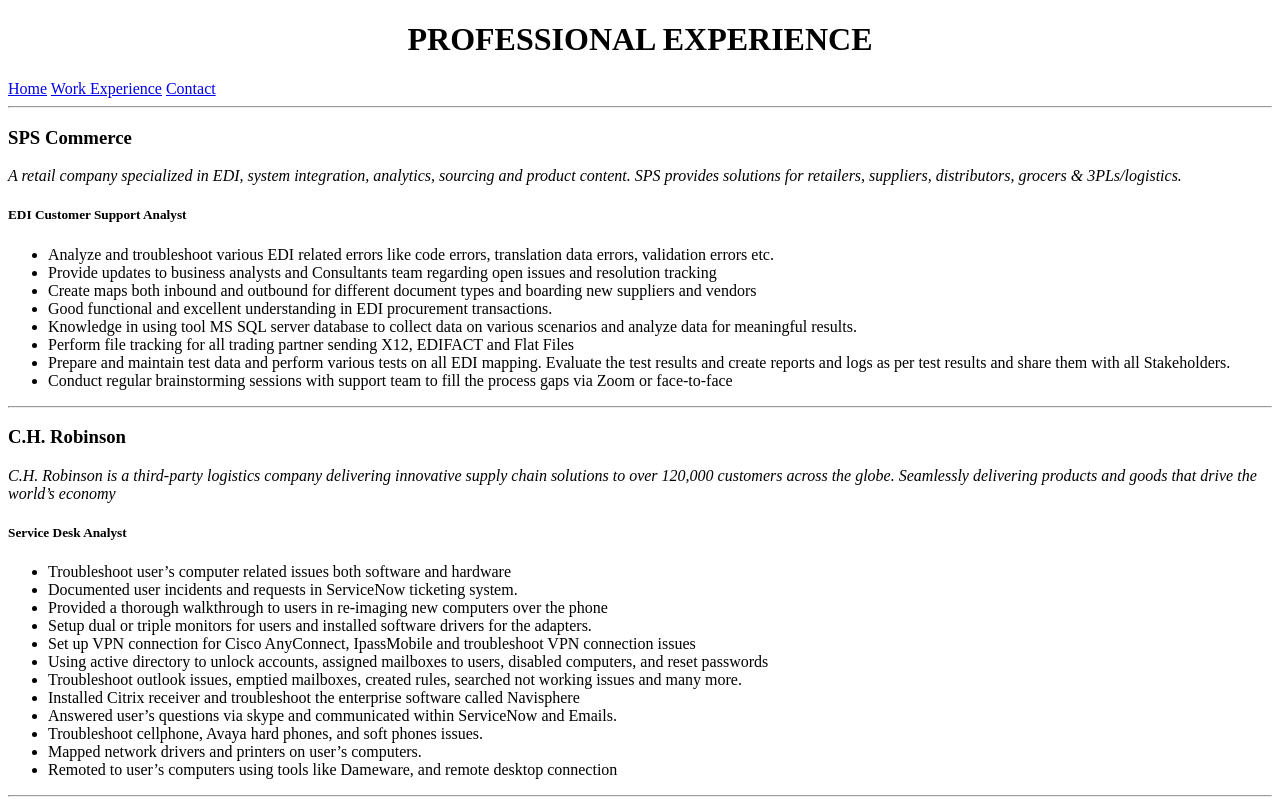
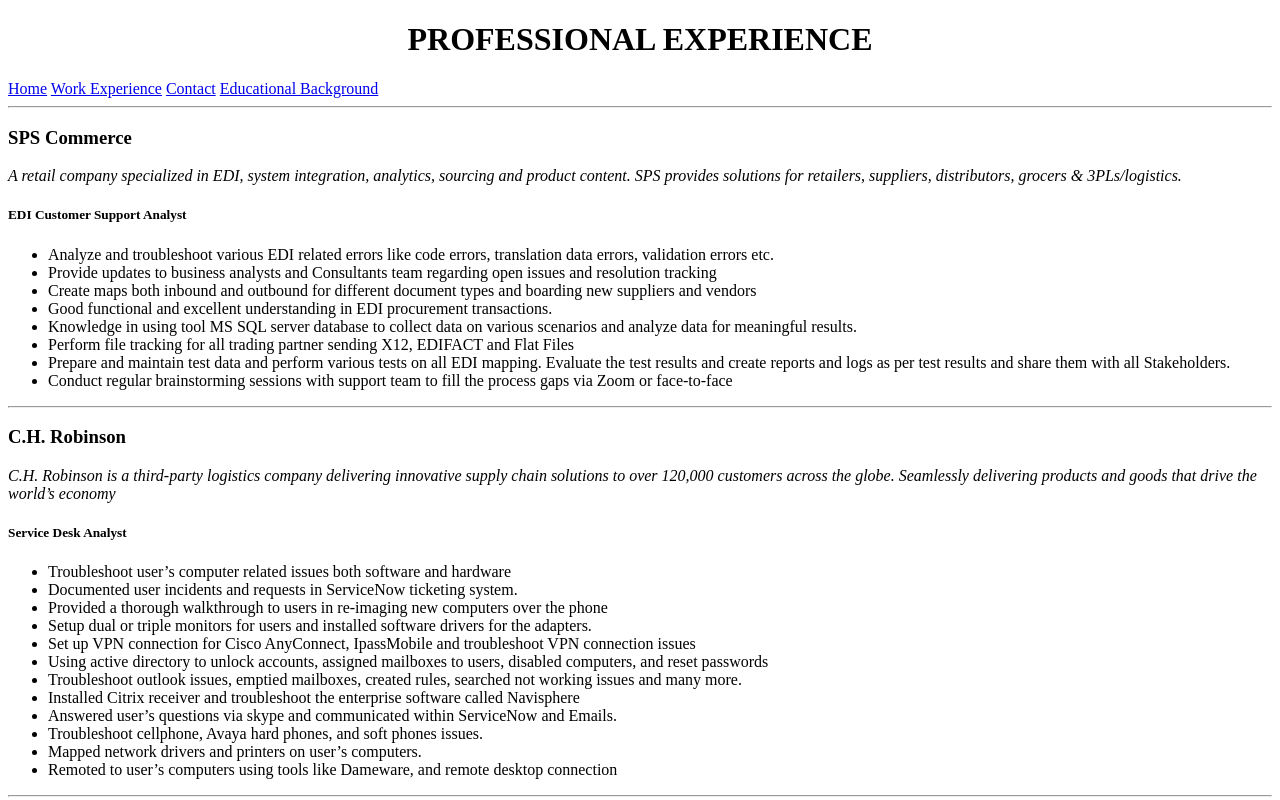
Before and after one commit to simz014/Personal-Site, a plain HTML site: page Work Exxprience.html in a window 1280 px wide. Shown: the top 800 px of the page. Drawn offline with Linux system fonts and the light colour scheme.

Commit message:
I added a link tag for educational background

```diff
--- a/Work Exxprience.html
+++ b/Work Exxprience.html
@@ -12,6 +12,7 @@
         <a href="index.html">Home</a>
         <a href="Work Experience.html">Work Experience</a>
         <a href="contact.html">Contact</a>
+        <a href="education">Educational Background</a>
     </div>
     <hr>
     <h3>SPS Commerce</h3>
```
Also changed, not shown: contact.html (+1 -0 lines), index.html (+1 -0 lines).
